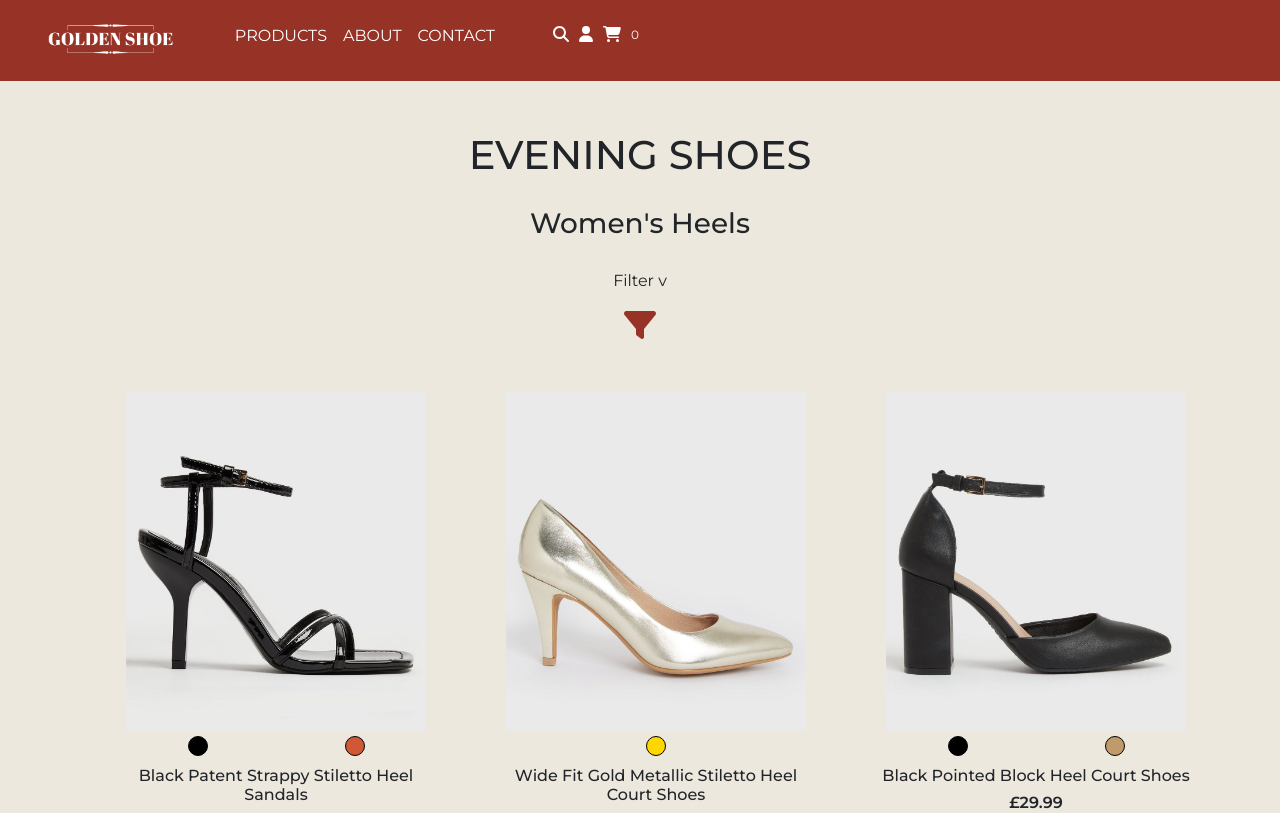
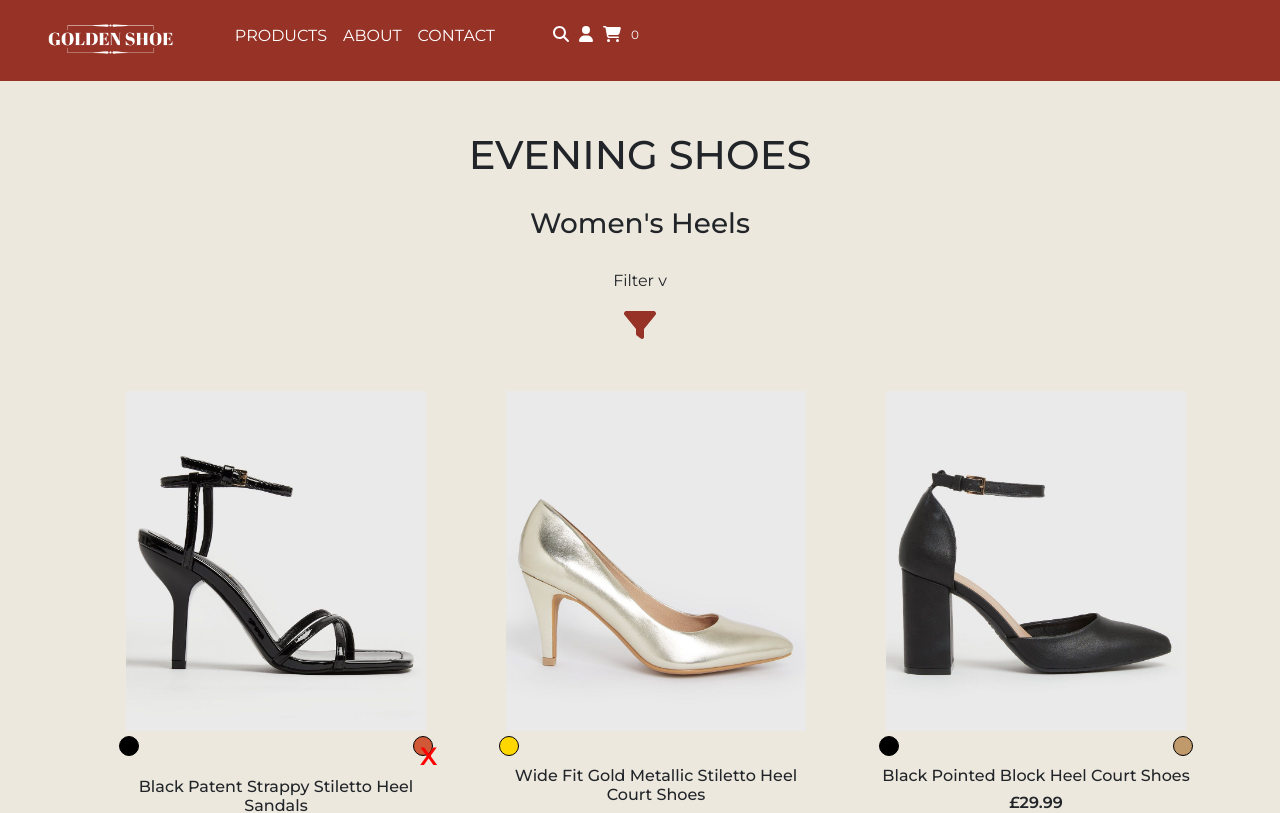
Before and after one commit to AlexJackson01/golden-shoe, a React (Create React App) app in the folder client/: page /evening in a window 1280 px wide. Shown: the top 813 px of the page. Built offline with nearby package versions, Linux system fonts and the light colour scheme.

Commit message:
Added logic to cross out out of stock shoe colours

```diff
--- a/client/src/components/Heels.js
+++ b/client/src/components/Heels.js
@@ -46,7 +46,7 @@ export default function Heels({setProduct}) {
             <li><img src={shoe.colours[0].images[0]} onClick={() => { setProduct(shoe); pageChange(shoe); }} className="shoe-list-image" alt="Shoe for sale" /></li>
             <div className='colour-container'>
             {shoe.colours.map((colour, i) => (
-              <div key={i} className='colour-icon'><button style={{backgroundColor: colour.hex}} className="colour-button"></button></div>
+              <div>{colour.inStock ? <div><button style={{backgroundColor: colour.hex}} className="colour-button"></button></div> : <div key={i} className='colour-icon'><button style={{backgroundColor: colour.hex, color: 'red', fontSize: '25px', fontWeight: 'bold' }} disabled={true} className="colour-button">X</button></div>}</div>
             ))}
             </div>
             <li><h6>{shoe.product}</h6></li>
--- a/client/src/components/ProductInfo.js
+++ b/client/src/components/ProductInfo.js
@@ -69,7 +69,7 @@ export default function ProductInfo({product, setShoppingCart}) {
         <div className='colour-container'>
             <h6>Available colours:</h6>
             {product.colours.map((colour, i) => (
-              <div key={i} className='colour-icon'><button style={{backgroundColor: colour.hex}} className="product-colour-button"></button></div>
+              <div>{colour.inStock ? <div><button style={{backgroundColor: colour.hex}} className="product-colour-button"></button></div> : <div key={i} className='colour-icon'><button style={{backgroundColor: colour.hex, color: 'red', fontSize: '35px', fontWeight: 'bold' }} disabled={true} className="product-colour-button">X</button></div>}</div>
             ))}
         </div>
 
```
